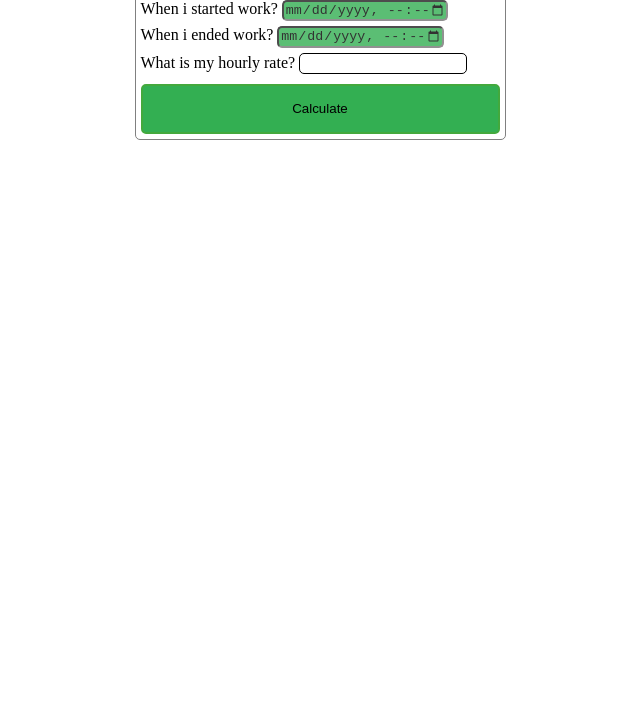
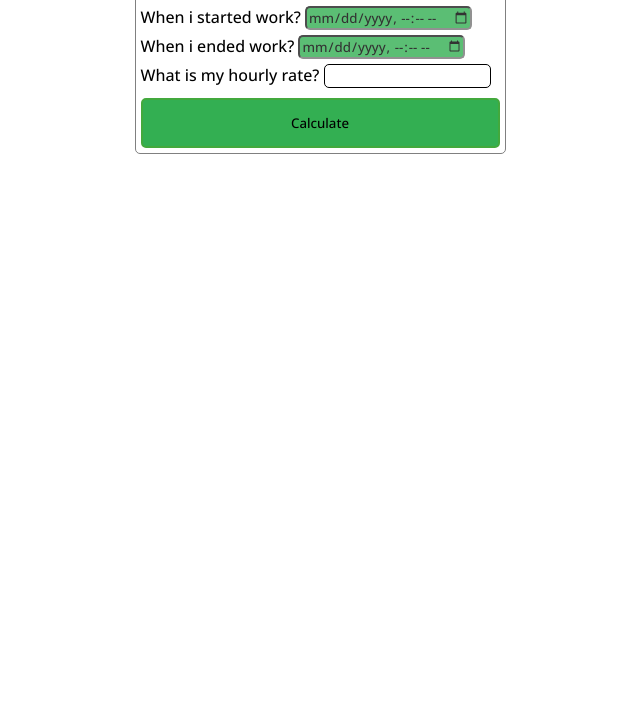
Before and after one commit to xllwhoami/wpc, a plain HTML site: page index.html in a window 1280 px wide. Shown: the part 94-800 px from the top of the page, without its empty margins (320-960 px from the left). Drawn offline with nearby package versions, Linux system fonts and the light colour scheme.

Commit message:
font update

```diff
--- a/css/index.css
+++ b/css/index.css
@@ -1,4 +1,8 @@
+@import url('https://fonts.googleapis.com/css2?family=Open+Sans:wght@500&display=swap');
 
+* {
+    font-family: 'Open Sans', sans-serif;
+}
 
 .card {
     width: 359px;
```
